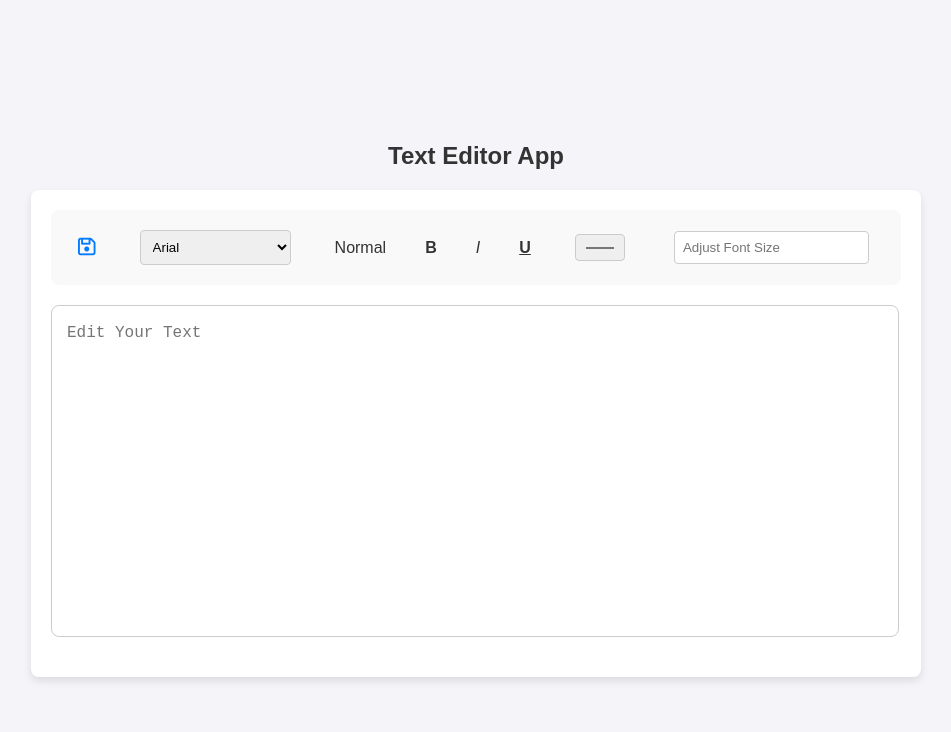
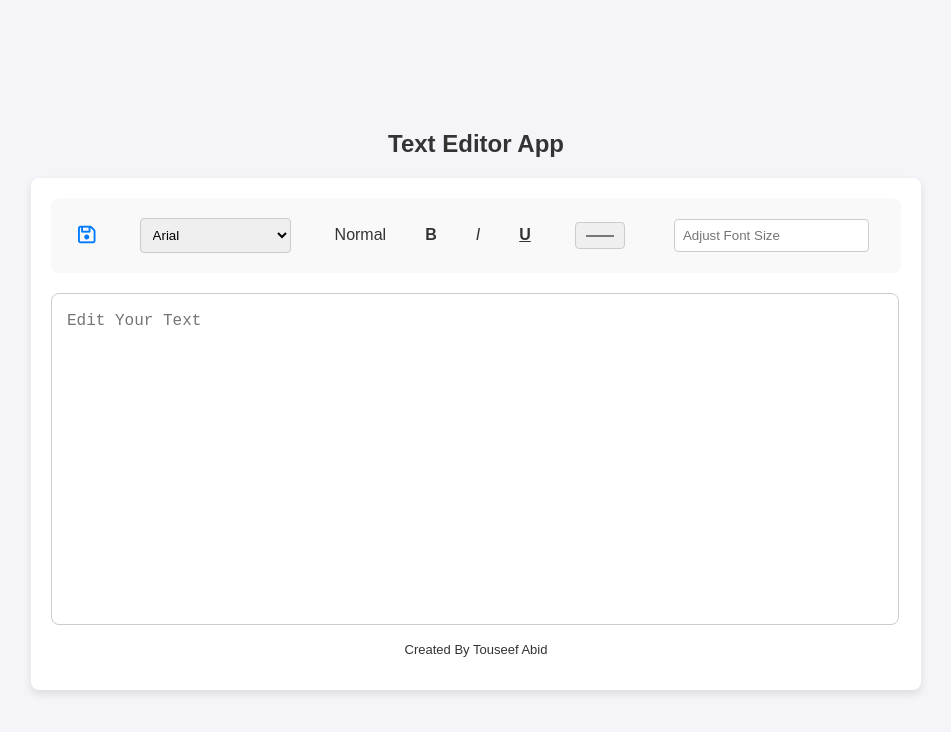
Before and after one commit to Touseef4705/text-editor, a plain HTML site: page index.html in a window 1280 px wide. Shown: the whole page, without its empty margins (164-1115 px from the left). Drawn offline with Linux system fonts and the light colour scheme.

Commit message:
add creator name

```diff
--- a/index.html
+++ b/index.html
@@ -35,10 +35,9 @@
     <div class="textContainer">
         <textarea placeholder="Edit Your Text" id="editText"></textarea>
     </div>
-    <dir>
-
-    </dir>
-   </div>
+    <div class="designerName">
+        <p>Created By Touseef Abid</p>
+    </div>
 
    <script src="https://kit.fontawesome.com/27094b9535.js" crossorigin="anonymous"></script>
     <script src="app.js"></script>
--- a/style.css
+++ b/style.css
@@ -102,3 +102,8 @@ h2 {
 #bold:hover, #italic:hover, #underline:hover {
     color: #007bff;
 }
+
+.designerName p{
+    text-align: center;
+    font-size: 13px;
+}
```
